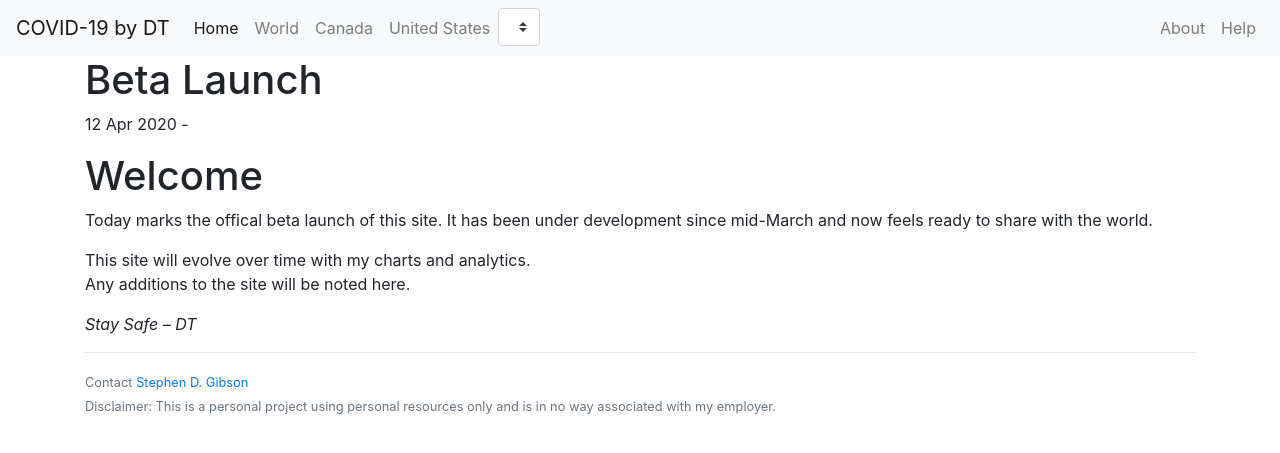
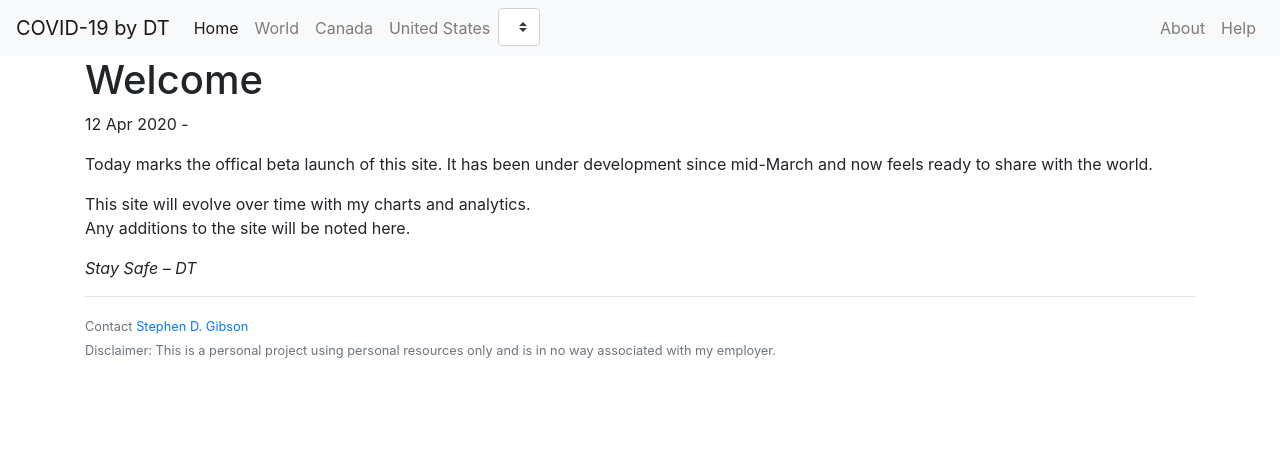
Before and after one commit to dungeontiger/dungeontiger.github.io, a Jekyll site: the page built from _posts/2020-04-12-beta.md, in a window 1280 px wide. Shown: the top 453 px of the page. Built offline with Jekyll 4.4.1, drawn with Linux system fonts in a browser that asks for light colours; nearby versions of some CDN libraries; a script that is not in the unit is left out; comment, search, counter and statistics services are not loaded.

```diff
--- a/_posts/2020-04-12-beta.md
+++ b/_posts/2020-04-12-beta.md
@@ -1,8 +1,7 @@
 ---
 layout: post
-title:  "Beta Launch"
+title: Welcome
 ---
-# Welcome
 Today marks the offical beta launch of this site.  It has been
 under development since mid-March and now feels ready to share
 with the world.
```
Also changed, not shown: test/help.html (+1 -1 lines).
